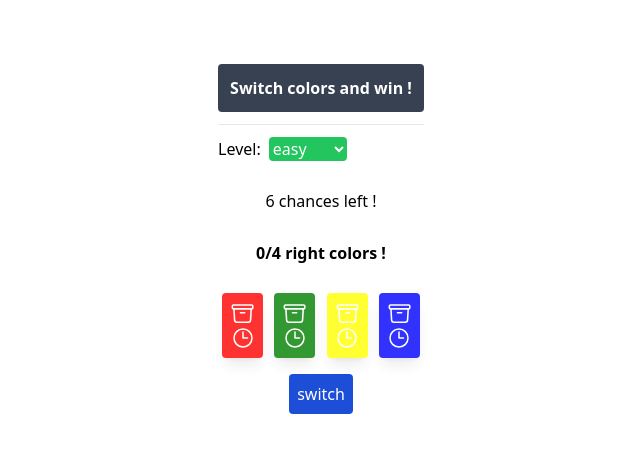
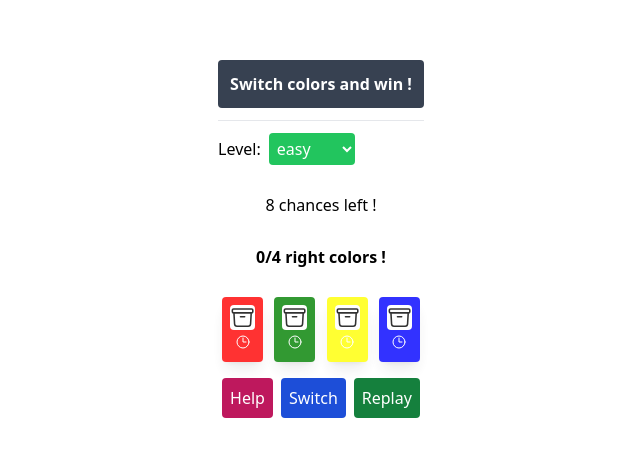
Before and after one commit to YALNEZAMI/switchcolor, a Vue app: page / in a window 1280 px wide. Shown: the part 161-618 px from the top of the page, without its empty margins (319-959 px from the left). Built offline with nearby package versions, Linux system fonts and the light colour scheme.

Commit message:
favicon setup, 1help possible,some styling and structuring

```diff
--- a/src/App.vue
+++ b/src/App.vue
@@ -10,15 +10,20 @@
         <select
           v-model="level"
           :class="{
-            'rounded mx-2 text-white': true,
+            'rounded mx-2 text-white p-1': true,
             'bg-green-500': level === 'easy',
             'bg-blue-500': level === 'midium',
             'bg-red-500': level === 'hard',
           }"
         >
-          <option class="bg-green-500" value="easy">easy</option>
-          <option class="bg-blue-500" value="midium">midium</option>
-          <option class="bg-red-500" value="hard">hard</option>
+          <option
+            v-for="level in levels"
+            :key="level.name"
+            :class="level.tailwindClass"
+            :value="level.name"
+          >
+            {{ level.name }}
+          </option>
         </select>
       </div>
       <h1
@@ -34,7 +39,7 @@
         You won 🥳 !
       </h1>
       <h1
-        v-show="counter == 0"
+        v-show="counter == 0 && couples.length != rightAnswers()"
         class="text-center rounded bg-orange-700 text-white p-3 font-bold"
       >
         You lost this party, retry !
@@ -44,7 +49,7 @@
         {{ rightAnswers() }}/{{ couples.length }} right colors !
       </div>
 
-      <div class="flex justify-between my-3">
+      <div class="flex flex-wrap justify-between my-3">
         <div
           @click="select(couple._id)"
           v-for="couple in couples"
@@ -62,13 +67,19 @@
               couple.current !== couple.expected && false,
           }"
         >
-          <!--waiting to be selected-->
+          <!--box-->
           <svg
             xmlns="http://www.w3.org/2000/svg"
             fill="none"
             viewBox="0 0 24 24"
             stroke-width="1.5"
             stroke="currentColor"
+            :class="{
+              'bg-white text-black rounded': true,
+            }"
+            :style="{
+              backgroundColor: counter == 0 ? couple.expected : 'white',
+            }"
           >
             <path
               stroke-linecap="round"
@@ -76,8 +87,8 @@
               d="m20.25 7.5-.625 10.632a2.25 2.25 0 0 1-2.247 2.118H6.622a2.25 2.25 0 0 1-2.247-2.118L3.75 7.5M10 11.25h4M3.375 7.5h17.25c.621 0 1.125-.504 1.125-1.125v-1.5c0-.621-.504-1.125-1.125-1.125H3.375c-.621 0-1.125.504-1.125 1.125v1.5c0 .621.504 1.125 1.125 1.125Z"
             />
           </svg>
+          <div class="flex justify-center">
             <!-- selected-->
-          <div class="flex justify-center">
             <svg
               v-if="couple._id == selected1 || couple._id == selected2"
               xmlns="http://www.w3.org/2000/svg"
@@ -85,7 +96,7 @@
               viewBox="0 0 24 24"
               stroke-width="1.5"
               stroke="currentColor"
-              class="w-6 h-6"
+              class="h-6 w-4 hover:text-red-500"
             >
               <path
                 stroke-linecap="round"
@@ -93,7 +104,7 @@
                 d="m4.5 12.75 6 6 9-13.5"
               />
             </svg>
-
+            <!-- waiting to be selected-->
             <svg
               v-else
               xmlns="http://www.w3.org/2000/svg"
@@ -101,7 +112,7 @@
               viewBox="0 0 24 24"
               stroke-width="1.5"
               stroke="currentColor"
-              class="w-6 h-6"
+              class="h-6 w-4 hover:text-red-500"
             >
               <path
                 stroke-linecap="round"
@@ -114,14 +125,20 @@
       </div>
       <div class="text-center">
         <button
+          v-show="helpsNumber != 0"
+          class="bg-pink-700 hover:bg-blue-500 rounded p-2 text-white"
+          @click="help"
+        >
+          Help
+        </button>
+        <button
           v-show="couples.length != rightAnswers() && counter != 0"
-          class="bg-blue-700 hover:bg-blue-500 rounded p-2 text-white"
+          class="bg-blue-700 hover:bg-blue-500 mx-2 rounded p-2 text-white"
           @click="switchSelected"
         >
-          switch
+          Switch
         </button>
         <button
-          v-show="couples.length == rightAnswers() || counter == 0"
           class="bg-green-700 hover:bg-green-500 rounded p-2 text-white"
           @click="reset"
         >
@@ -134,9 +151,25 @@
 
 <script setup>
 import { ref, onMounted, watch } from "vue";
-const colorsEasy = ["red", "green", "blue", "yellow"];
-const colorsMidium = ["red", "green", "blue", "yellow", "purple", "orange"];
-const colorsHard = [
+
+const levels = ref([
+  {
+    name: "easy",
+    tailwindClass: "bg-green-500",
+    colors: ["red", "green", "blue", "yellow"],
+  },
+  {
+    name: "midium",
+
+    tailwindClass: "bg-blue-500",
+
+    colors: ["red", "green", "blue", "yellow", "purple", "orange"],
+  },
+  {
+    name: "hard",
+    tailwindClass: "bg-red-500",
+
+    colors: [
       "red",
       "green",
       "blue",
@@ -145,14 +178,36 @@ const colorsHard = [
       "orange",
       "gray",
       "pink",
-];
+    ],
+  },
+]);
 
 const couples = ref([]);
 const selected1 = ref(null);
 const selected2 = ref(null);
 const counter = ref(15);
 const level = ref("easy");
-let colors = [];
+const helpsNumber = ref(1);
+const help = () => {
+  if (helpsNumber.value === 0) {
+    return;
+  }
+  const couple = couples.value.find((couple) => couple._id === selected1.value);
+  const oldCurrentColor = couple.current;
+
+  couple.current = couple.expected;
+  const newCurrentColor = couple.current;
+  const oldCouple = couples.value.find(
+    (couple) =>
+      couple.current === newCurrentColor && couple._id !== selected1.value
+  );
+  if (oldCouple) {
+    oldCouple.current = oldCurrentColor;
+  }
+
+  helpsNumber.value--;
+  selected1.value = null;
+};
 watch(level, () => {
   reset();
 });
@@ -182,39 +237,32 @@ const select = (id) => {
   }
 };
 const switchSelected = () => {
+  //tow couples must be selected
   if (selected1.value === null || selected2.value === null) {
     return;
   }
+  //finding couples
   const couple1 = couples.value.find(
     (couple) => couple._id === selected1.value
   );
   const couple2 = couples.value.find(
     (couple) => couple._id === selected2.value
   );
+  //switching
   const temp = couple1.current;
   couple1.current = couple2.current;
   couple2.current = temp;
   selected1.value = null;
-
   selected2.value = null;
   counter.value--;
 };
 
 const reset = () => {
-  switch (level.value) {
-    case "easy":
-      colors = colorsEasy;
-      break;
-    case "midium":
-      colors = colorsMidium;
-      break;
-    case "hard":
-      colors = colorsHard;
-      break;
-
-    default:
-      break;
-  }
+  let colors = [];
+  const levelColors = levels.value.find(
+    (levelIt) => levelIt.name === level.value
+  ).colors;
+  colors = levelColors;
   const shufflColors1 = colors.slice().sort(() => Math.random() - 0.5);
   const shufflColors2 = colors.slice().sort(() => Math.random() - 0.5);
   //reset couples
@@ -229,7 +277,7 @@ const reset = () => {
   }
   selected1.value = null;
   selected2.value = null;
-  counter.value = parseInt(1.5 * couples.value.length);
+  counter.value = parseInt(2 * couples.value.length);
 };
 </script>
 
```
Also changed, not shown: 1 other file (tests, documents, lock files or other folders). Lines whose indentation alone changed are shown as unchanged.
